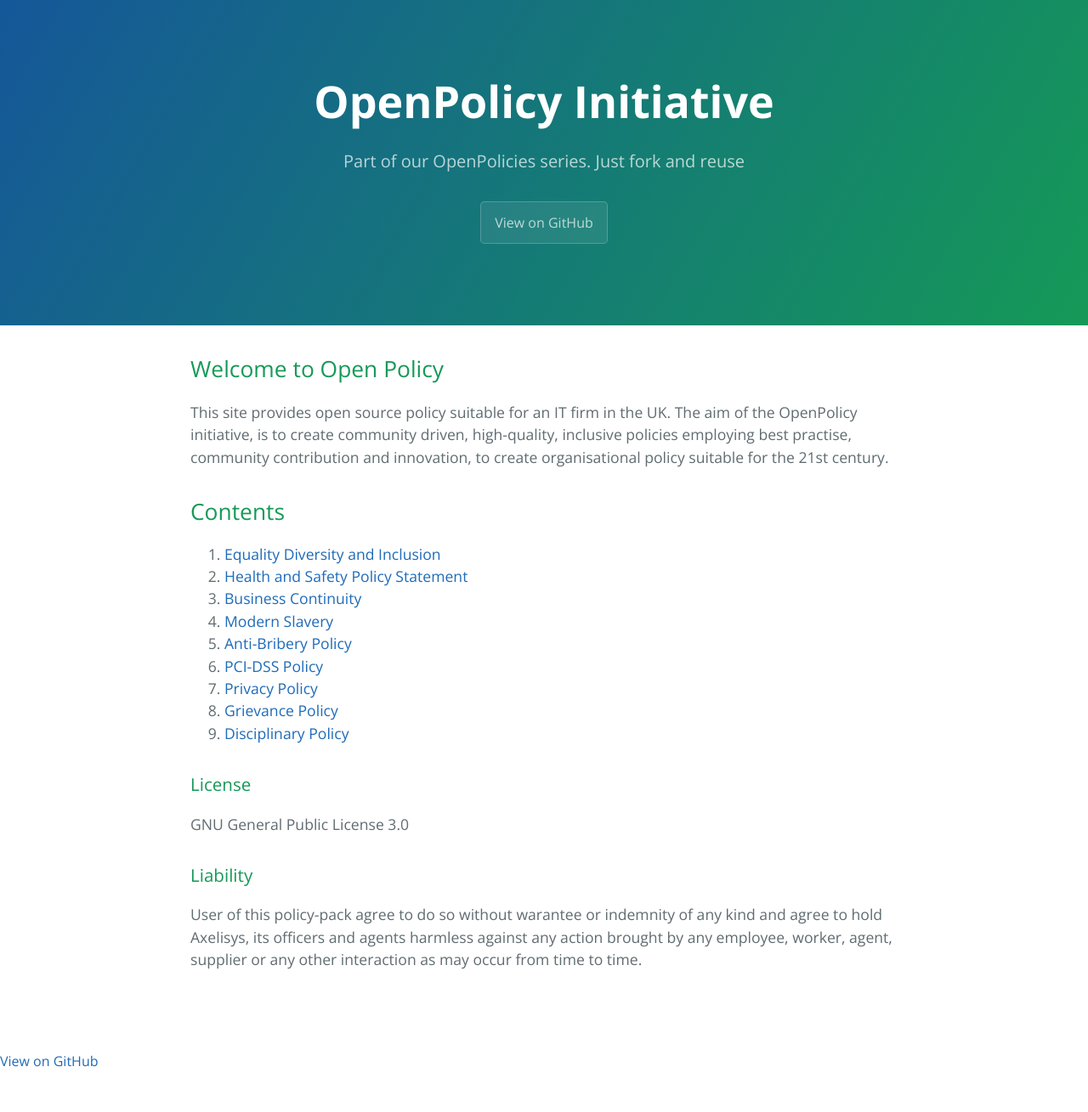
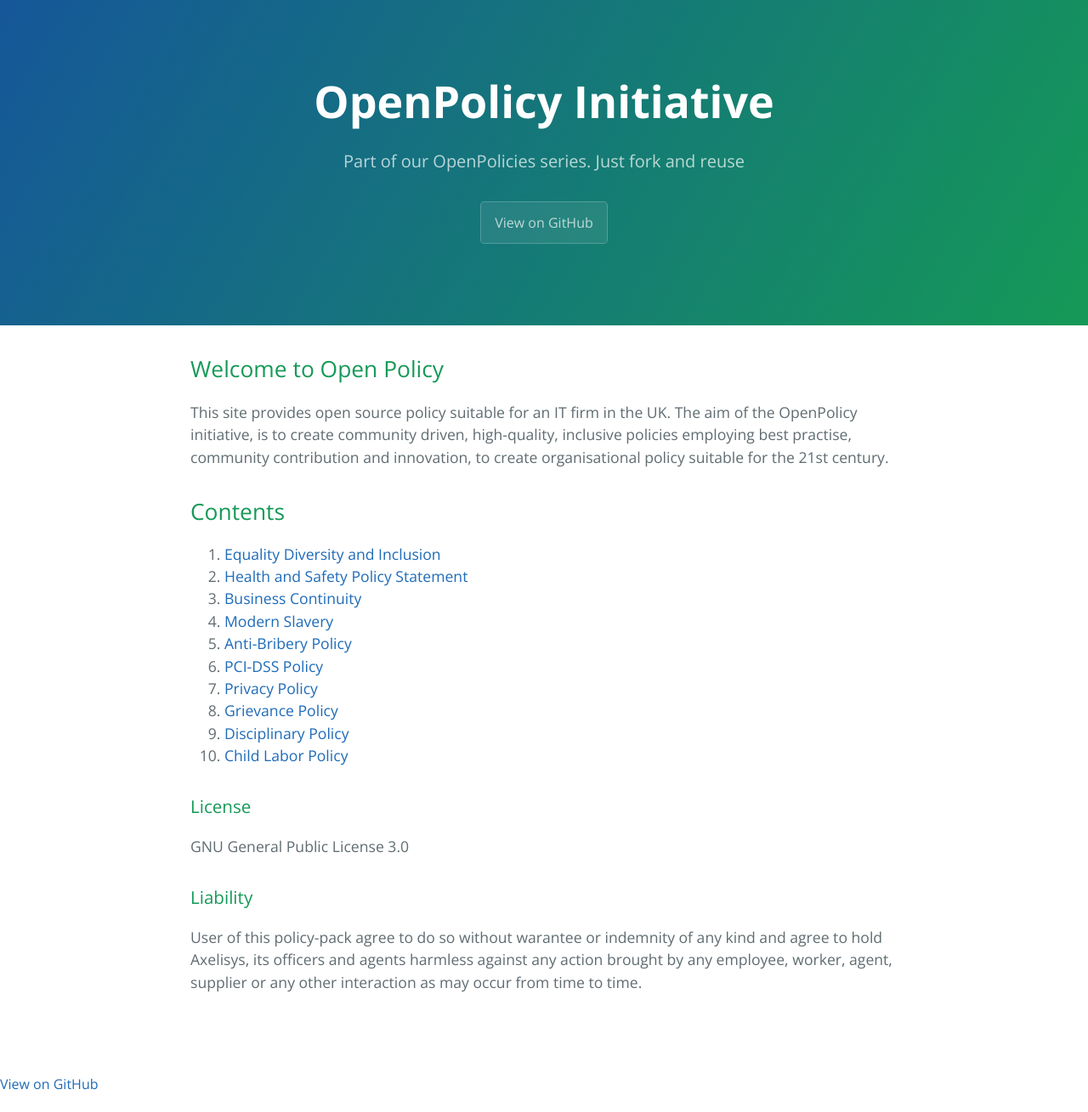
Before and after one commit to Axelisys/policies, a Jekyll site: the page built from index.md, in a window 1280 px wide. Shown: the whole page at 85% size. Built offline with Jekyll 4.4.1, drawn with Linux system fonts in a browser that asks for light colours; before the commit the page ends 1282 px from its top, so only the background shows below that.

Commit message:
Update index.md

```diff
--- a/index.md
+++ b/index.md
@@ -19,6 +19,7 @@ This site provides open source policy suitable for an IT firm in the UK. The aim
 7. [Privacy Policy](privacy_policy.md)
 8. [Grievance Policy](grievance_policy.md)
 9. [Disciplinary Policy](disciplinary_policy.md)
+10. [Child Labor Policy](child_labour_policy.md)
 
 
 ### License
```
